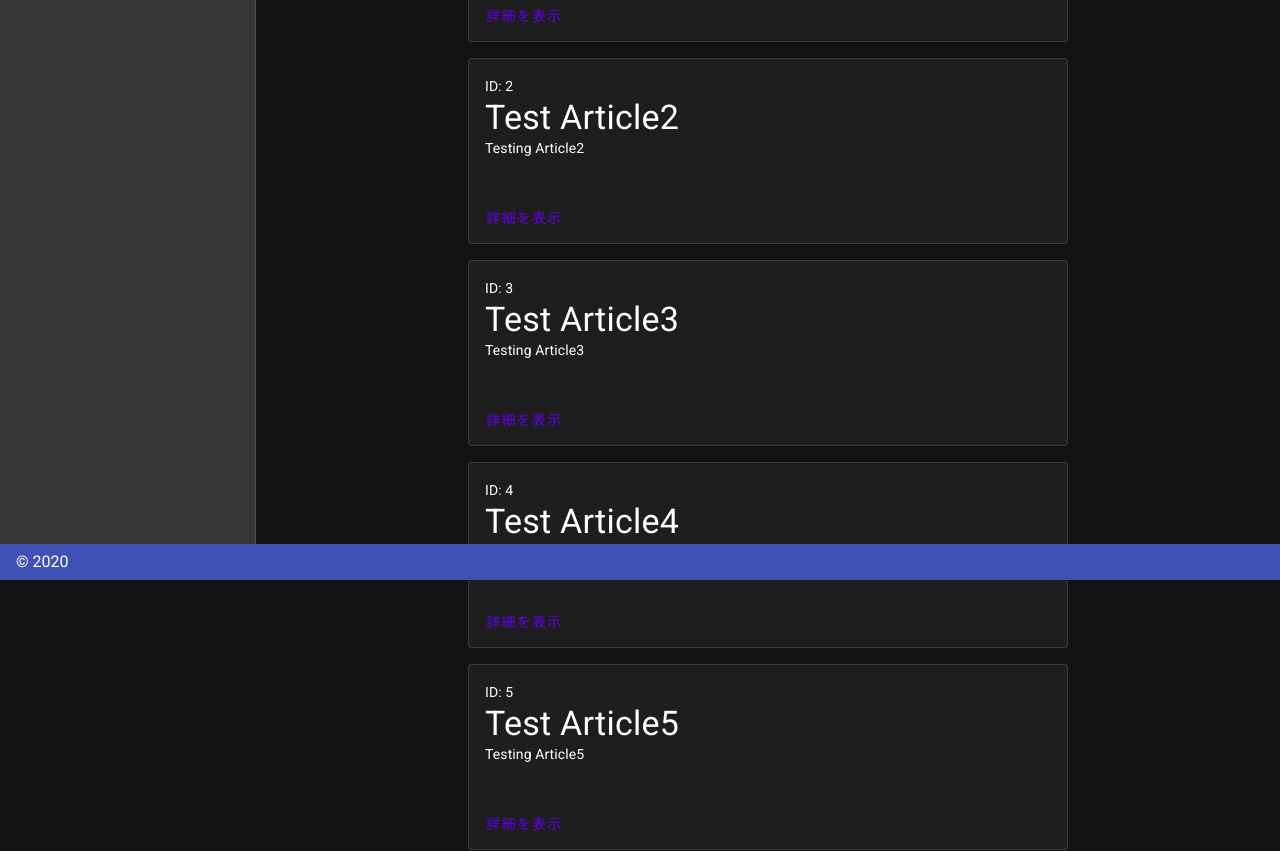
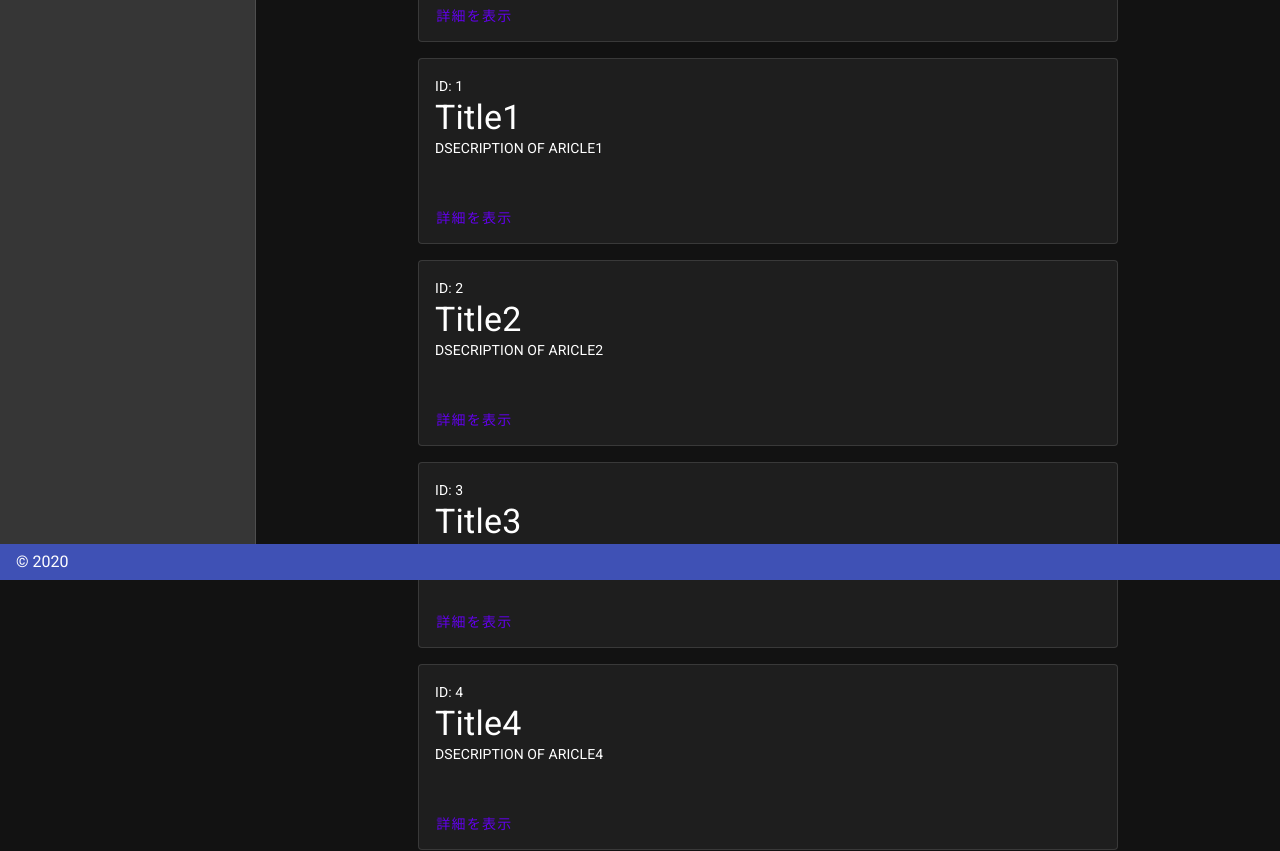
Before and after one commit to ngplus6655/minimum-restapi-client, a Nuxt app in the folder first-app/: page /articles in a window 1280 px wide. Shown: the part 220-1071 px from the top of the page. Built offline with nearby package versions, Linux system fonts and the light colour scheme.

Commit message:
ページネーションの追加

```diff
--- a/first-app/pages/articles/index.vue
+++ b/first-app/pages/articles/index.vue
@@ -1,10 +1,10 @@
 <template>
   <div>
     <v-card
-      v-for="article in articles"
+      v-for="article in displayArticles"
       :key="article.id"
       class="mx-auto mb-4"
-      max-width="600"
+      max-width="700"
       outlined
     >
       <v-card-text class="text-left">
@@ -27,9 +27,11 @@
         </v-btn>
       </v-card-actions>
     </v-card>
+
     <v-pagination
       v-model="page"
-      :length="articles.length / 5 + 1"
+      :length="length"
+      @input="pageChange"
     ></v-pagination>
   </div>
 </template>
@@ -40,54 +42,33 @@ export default {
   data() {
     return {
       page: 1,
-      displayLists: [],
-      pageSize: 10,
-      articles: [
-        {
-          id: 1,
-          title: 'Test Article1',
-          description: 'Testing Article1',
-        },
-        {
-          id: 2,
-          title: 'Test Article2',
-          description: 'Testing Article2',
-        },
-        {
-          id: 3,
-          title: 'Test Article3',
-          description: 'Testing Article3',
-        },
-        {
-          id: 4,
-          title: 'Test Article4',
-          description: 'Testing Article4',
-        },
-        {
-          id: 5,
-          title: 'Test Article5',
-          description: 'Testing Article5',
-        },
-        {
-          id: 6,
-          title: 'Test Article6',
-          description: 'Testing Article6',
-        },
-        {
-          id: 7,
-          title: 'Test Article7',
-          description: 'Testing Article7',
-        },
-        {
-          id: 8,
-          title: 'Test Article8',
-          description: 'Testing Article8',
-        },
-      ],
+      length: 0,
+      articles: [],
+      displayArticles: [],
+      pageSize: 20,
     }
   },
-  mounted: function(){
-    this.displayLists = this.articles.slice(0,this.pageSize);
-  }
+  mounted() {
+    this.articles = new Array(99).fill().map((v, i) => {
+      return {
+        id: i,
+        title: 'Title' + i,
+        description: 'DSECRIPTION OF ARICLE' + i,
+      }
+    })
+    this.length = Math.ceil(this.articles.length / this.pageSize)
+    this.displayArticles = this.articles.slice(
+      this.pageSize * (this.page - 1),
+      this.pageSize * this.page
+    )
+  },
+  methods: {
+    pageChange(pageNumber) {
+      this.displayArticles = this.articles.slice(
+        this.pageSize * (pageNumber - 1),
+        this.pageSize * pageNumber
+      )
+    },
+  },
 }
 </script>
```
